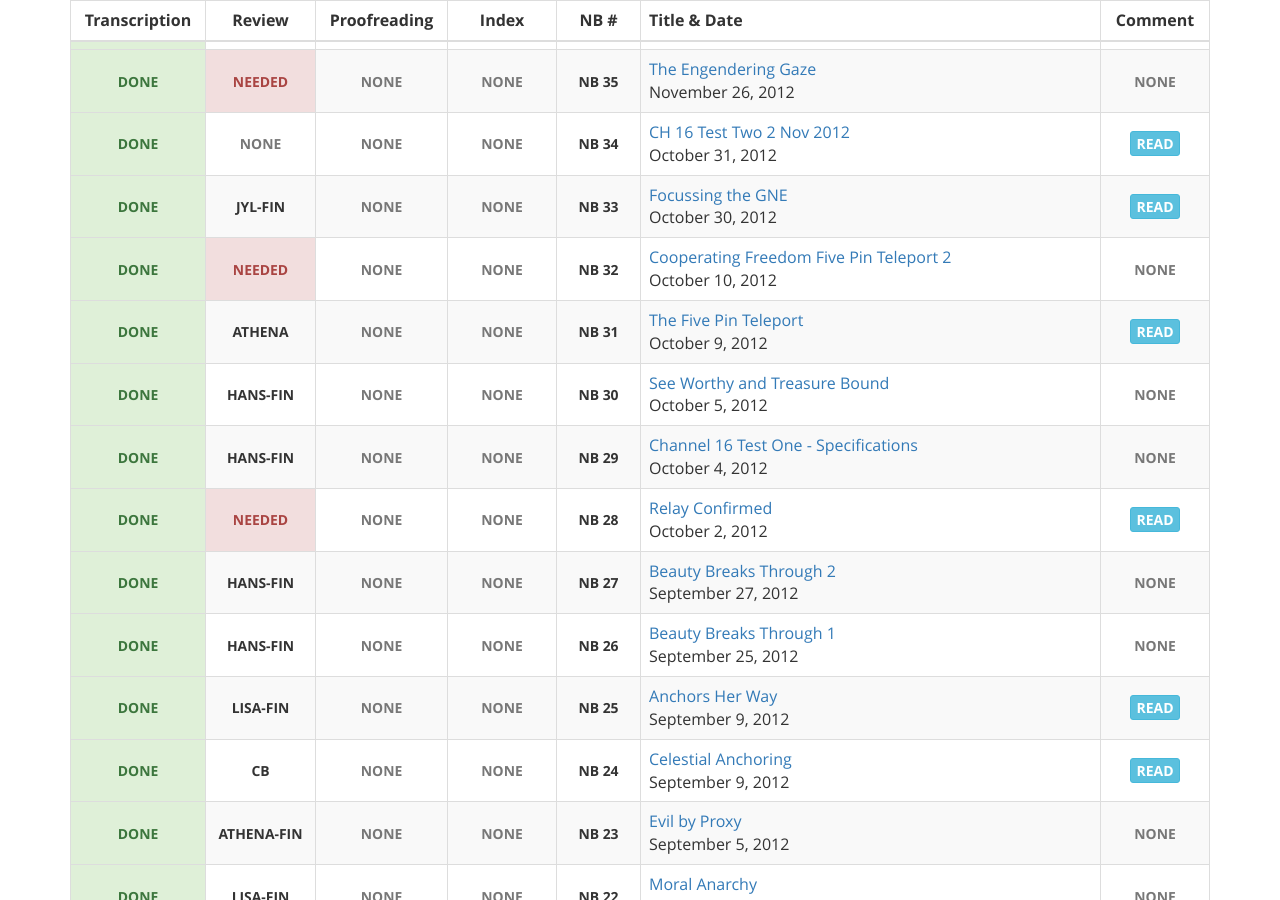
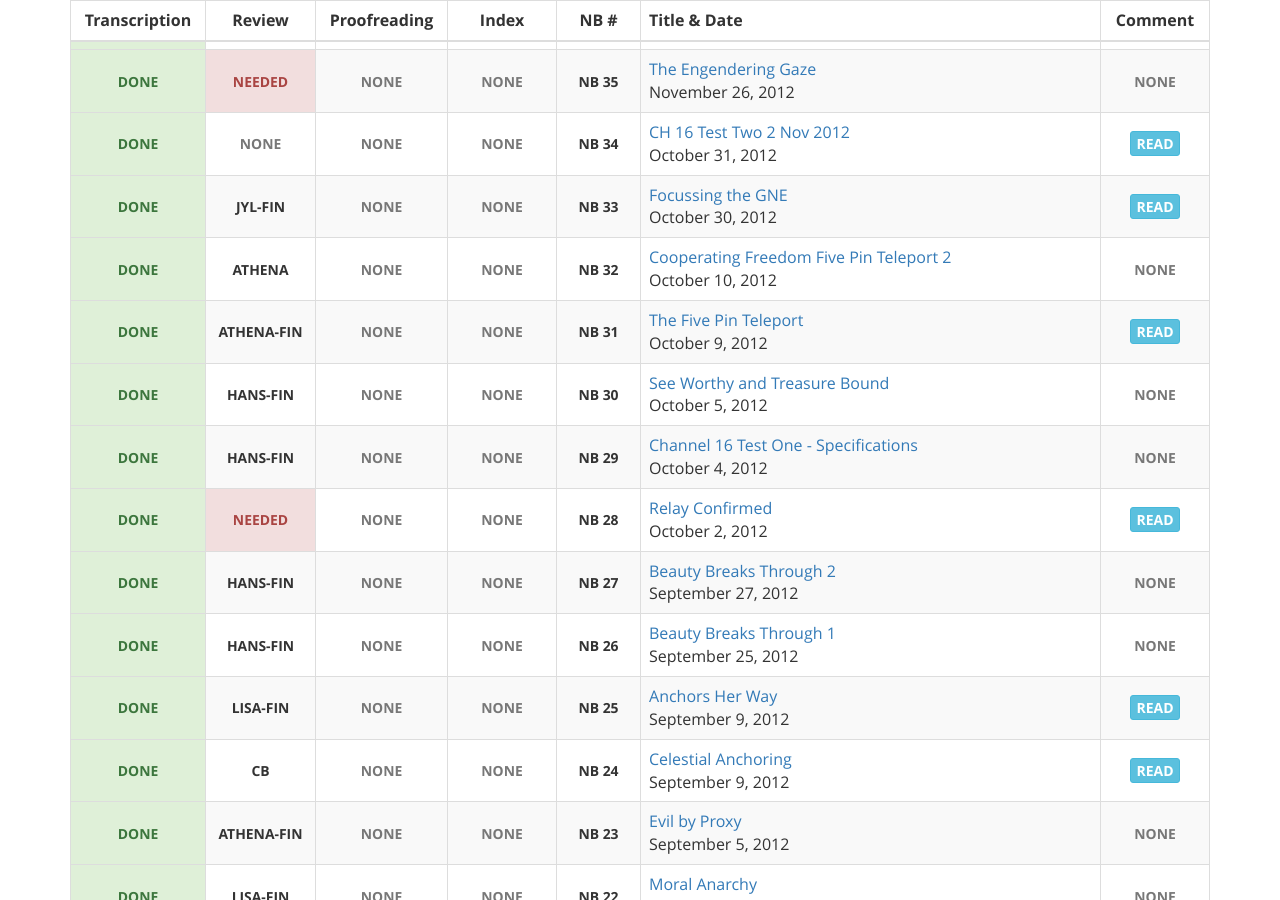
Before and after one commit to gaiaspora/gaiaspora.github.io, a Jekyll site: the page built from content/navigator-briefings.markdown, in a window 1280 px wide and 900 px high, scrolled down 6592 px. Built offline with Jekyll 4.4.1, drawn with Linux system fonts in a browser that asks for light colours.

Commit message:
Update nb.yaml

```diff
--- a/_data/nb.yaml
+++ b/_data/nb.yaml
@@ -909,7 +909,7 @@
 
 - NB: "32"
   Transcription: "done"
-  Review: "needed"
+  Review: "Athena"
   Proofreading: "none"
   Index: "none"
   Title: "Cooperating Freedom Five Pin Teleport 2"
@@ -918,7 +918,7 @@
 
 - NB: "31"
   Transcription: "done"
-  Review: "Athena"
+  Review: "Athena-FIN"
   Proofreading: "none"
   Index: "none"
   Title: "The Five Pin Teleport"
```
